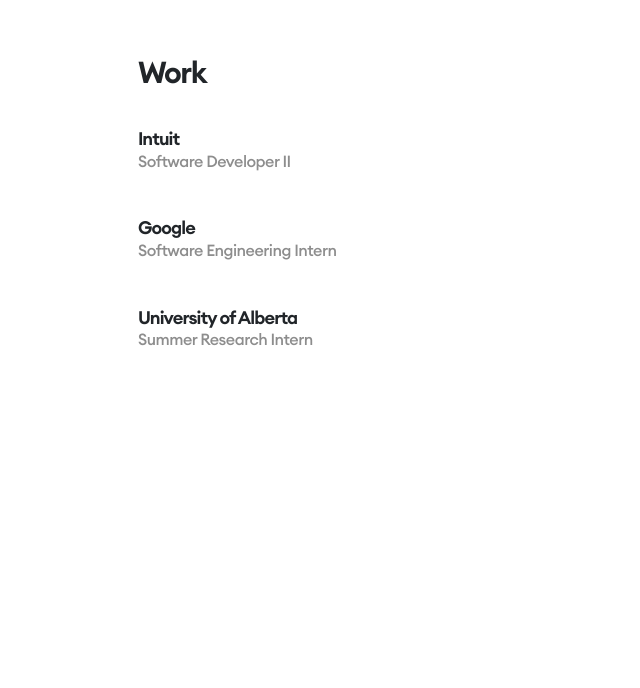
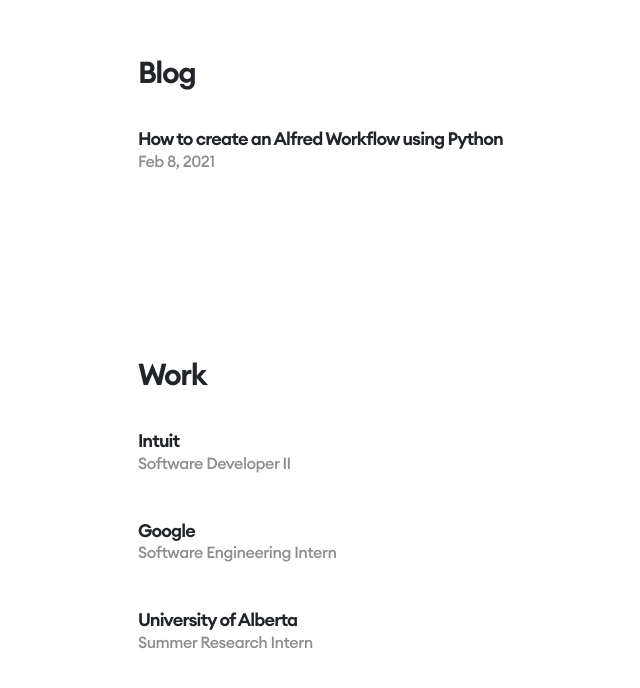
Before and after one commit to maharshmellow/maharsh.net, a Next.js app: page / in a window 1280 px wide. Shown: the part 2112-2800 px from the top of the page, without its empty margins (5-645 px from the left). Before the commit the page ends 2629 px from the top, so only its background shows below. Built offline with nearby package versions, Linux system fonts and the light colour scheme; a web font is replaced by a local one.

Commit message:
link to blog from index page

```diff
--- a/pages/blog/[id].js
+++ b/pages/blog/[id].js
@@ -44,10 +44,16 @@
         <div className="banner">
           <h1 className="title">{frontMatter.title}</h1>
           {
+            frontMatter.date ?
+                <div className="date">{frontMatter.date}</div>
+            : null
+          }
+          {
             frontMatter.cover ?
               <img className="coverImage" src={`${frontMatter.cover}`} alt="Cover Image"/>
             : null
           }
+
         </div>
 
         <div className="content">
--- a/pages/index.js
+++ b/pages/index.js
@@ -54,6 +54,22 @@
             </Col>
           </Row>
 
+          <Row className="blog-wrapper">
+            <Col>
+              <h2>Blog</h2>
+
+              <Link href={"/blog/alfred-workflow-python"}>
+                <Row className="blog-article">
+                  <Col>
+                    <h4>How to create an Alfred Workflow using Python</h4>
+                    <h5>Feb 8, 2021</h5>
+                  </Col>
+                </Row>
+              </Link>
+
+            </Col>
+          </Row>
+
           <Row className="work-wrapper">
             <Col>
               <h2>Work</h2>
--- a/styles/global.scss
+++ b/styles/global.scss
@@ -208,6 +208,26 @@
         }
     }
 
+    .blog-wrapper {
+        margin-top: 120px;
+
+        .blog-article {
+            margin-top: 10px;
+            line-height: 5px;
+            cursor: pointer;
+
+            h4 {
+                margin-bottom: 4px;
+            }
+
+            h5 {
+                color: #8d8d8d;
+                margin-top: 0px;
+                letter-spacing: -0.5px;
+            }
+        }
+    }
+
     .work-wrapper {
         margin-top: 120px;
 
@@ -273,9 +293,16 @@
             min-height: 40vh;
             margin-top: 30vh;
 
+            .date {
+                font-size: 12px;
+                margin-top: 15px;
+                margin-bottom: 20px;
+                margin-left: 2px;
+                color: #8d8d8d;
+            }
             .coverImage {
                 margin-top: 5vh;
-                margin-bottom: 3vh;
+                margin-bottom: 5vh;
             }
         }
 
```
Also changed, not shown: data/blog/alfred-workflow-python.mdx (+6 -5 lines), 1 other file (tests, documents, lock files or other folders).
